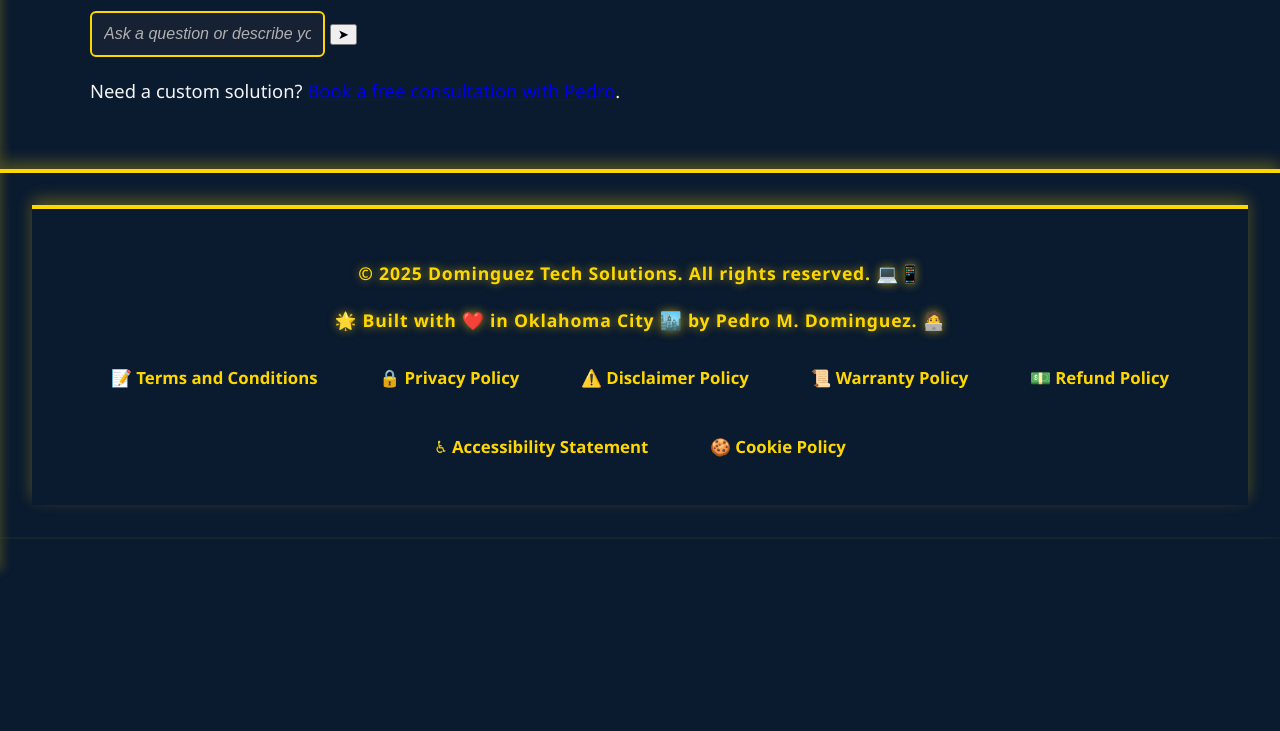
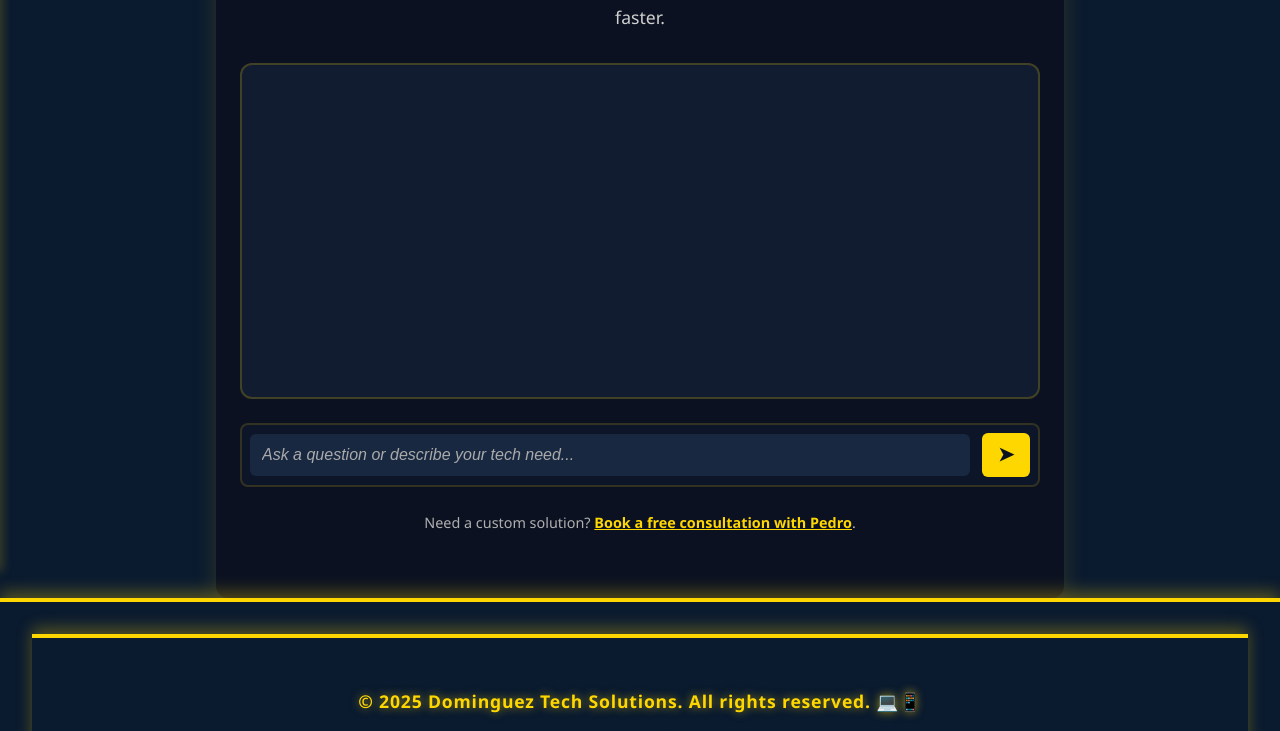
Before and after one commit to xtcedro/Dominguez-Tech-Solutions, a website with bundled scripts: page public/chatbot.html in a window 1280 px wide. Shown: the part 261-992 px from the top of the page. Before the commit the page ends 800 px from the top, so only its background shows below. Built offline with nearby package versions, Linux system fonts and the light colour scheme; no server answers.

Commit message:
Update style.css

```diff
--- a/public/assets/css/style.css
+++ b/public/assets/css/style.css
@@ -4,3 +4,4 @@
 @import url('about.css');
 @import url('services.css');
 @import url('appointment-booker.css');
+@import url('chatbot.css');
```
